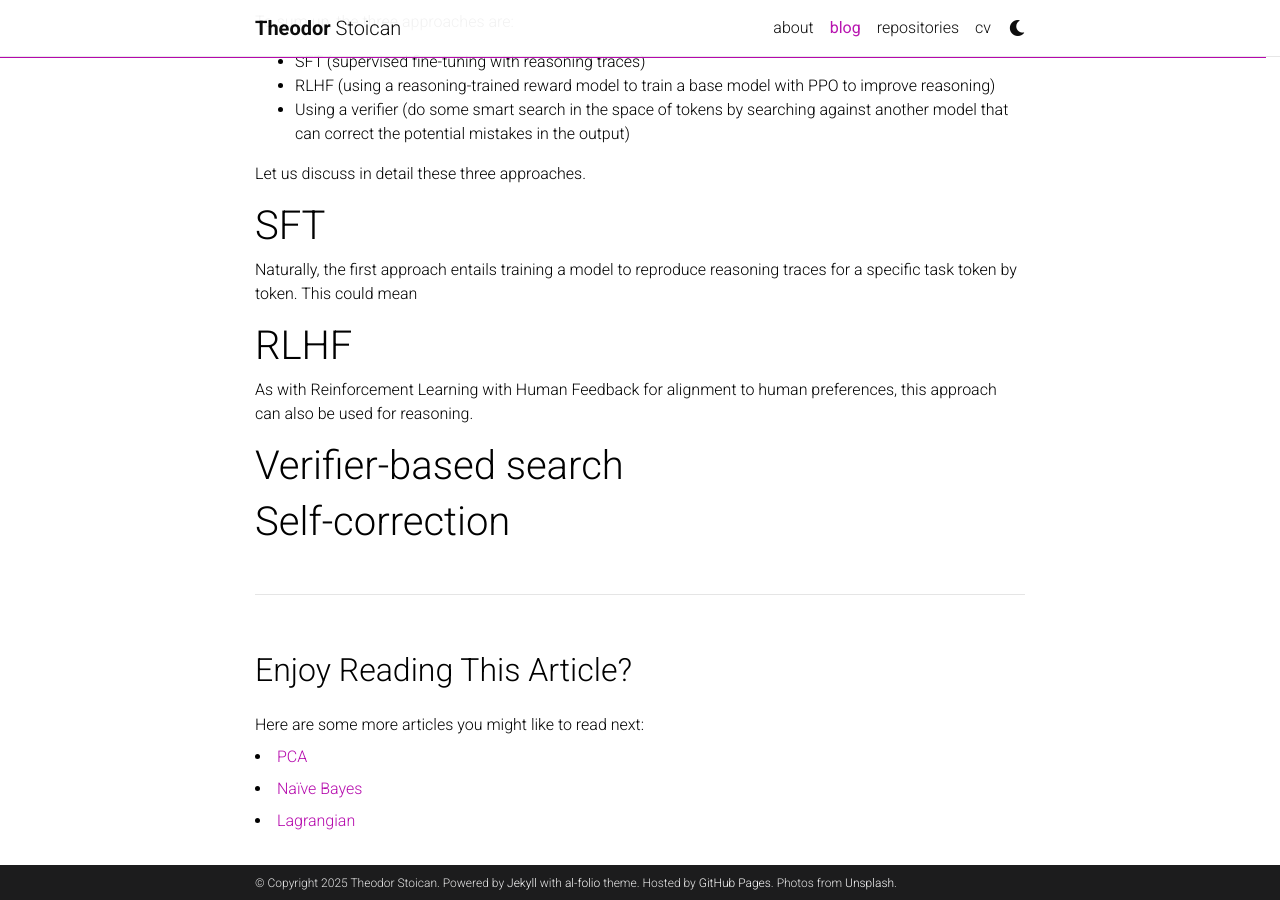
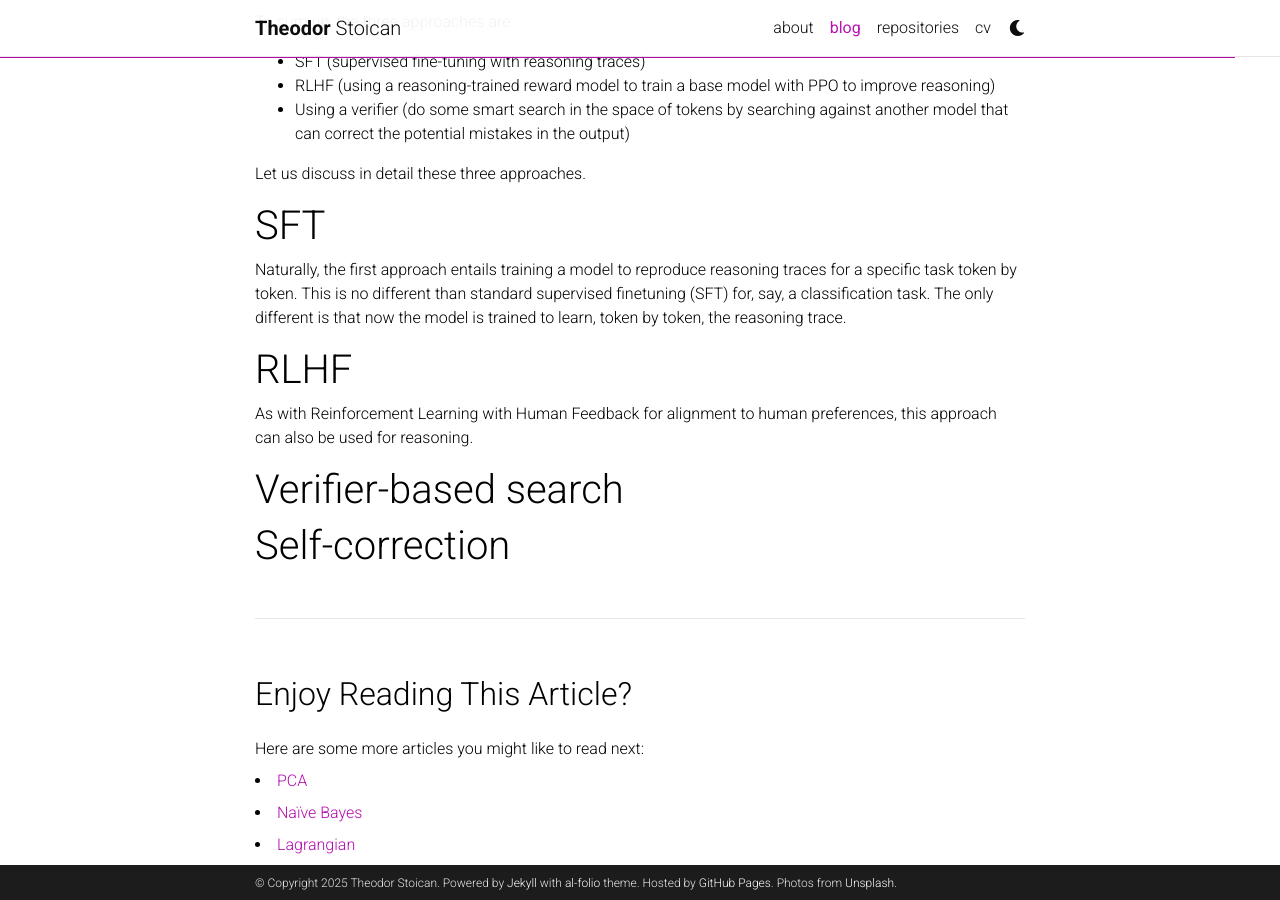
Before and after one commit to theostoican/theostoican.github.io, a Jekyll site: the page built from _posts/2024-05-01-reasoning.md, in a window 1280 px wide and 900 px high, scrolled down 933 px. Built offline with Jekyll 4.4.1, drawn with Linux system fonts in a browser that asks for light colours; comment, search, counter and statistics services are not loaded; a style sheet for code colours, icons or effects is not loaded.

Commit message:
Update 2024-05-01-reasoning.md

```diff
--- a/_posts/2024-05-01-reasoning.md
+++ b/_posts/2024-05-01-reasoning.md
@@ -23,7 +23,7 @@ Let us discuss in detail these three approaches.
 
 # SFT
 
-Naturally, the first approach entails training a model to reproduce reasoning traces for a specific task token by token. This could mean
+Naturally, the first approach entails training a model to reproduce reasoning traces for a specific task token by token. This is no different than standard supervised finetuning (SFT) for, say, a classification task. The only different is that now the model is trained to learn, token by token, the reasoning trace.
 
 # RLHF
 
```
